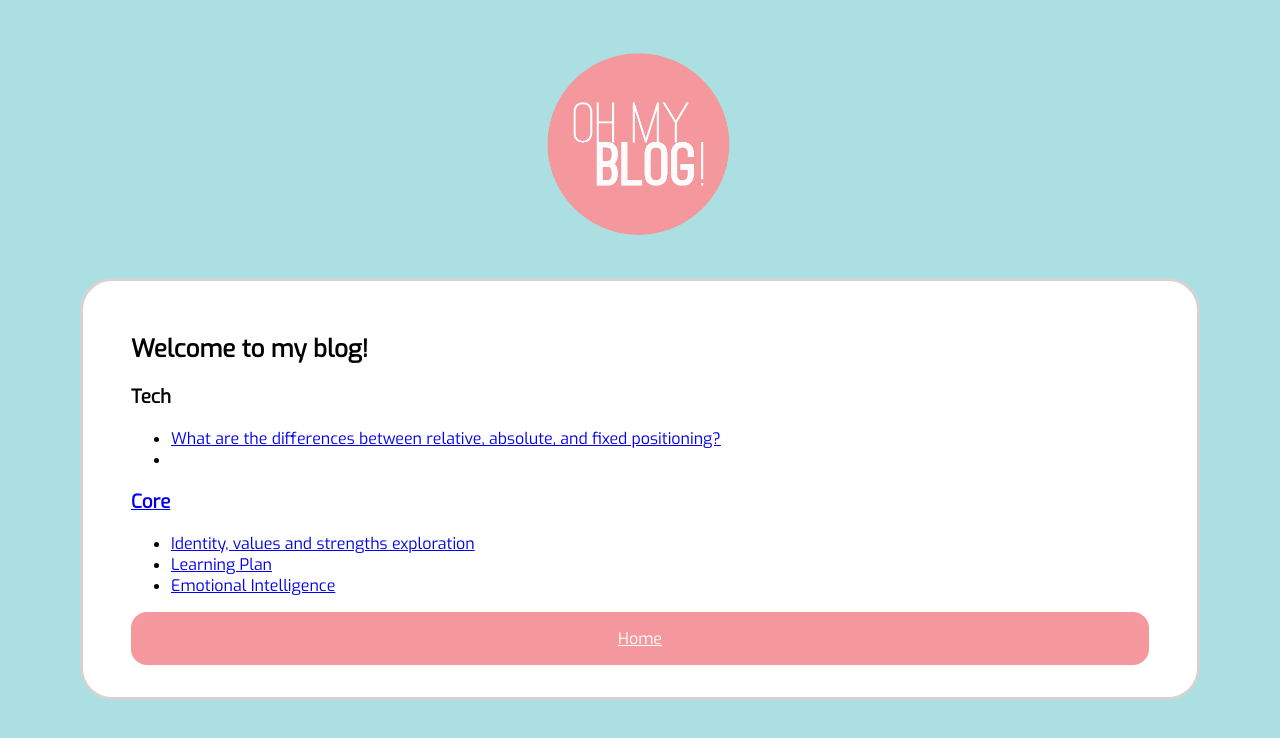
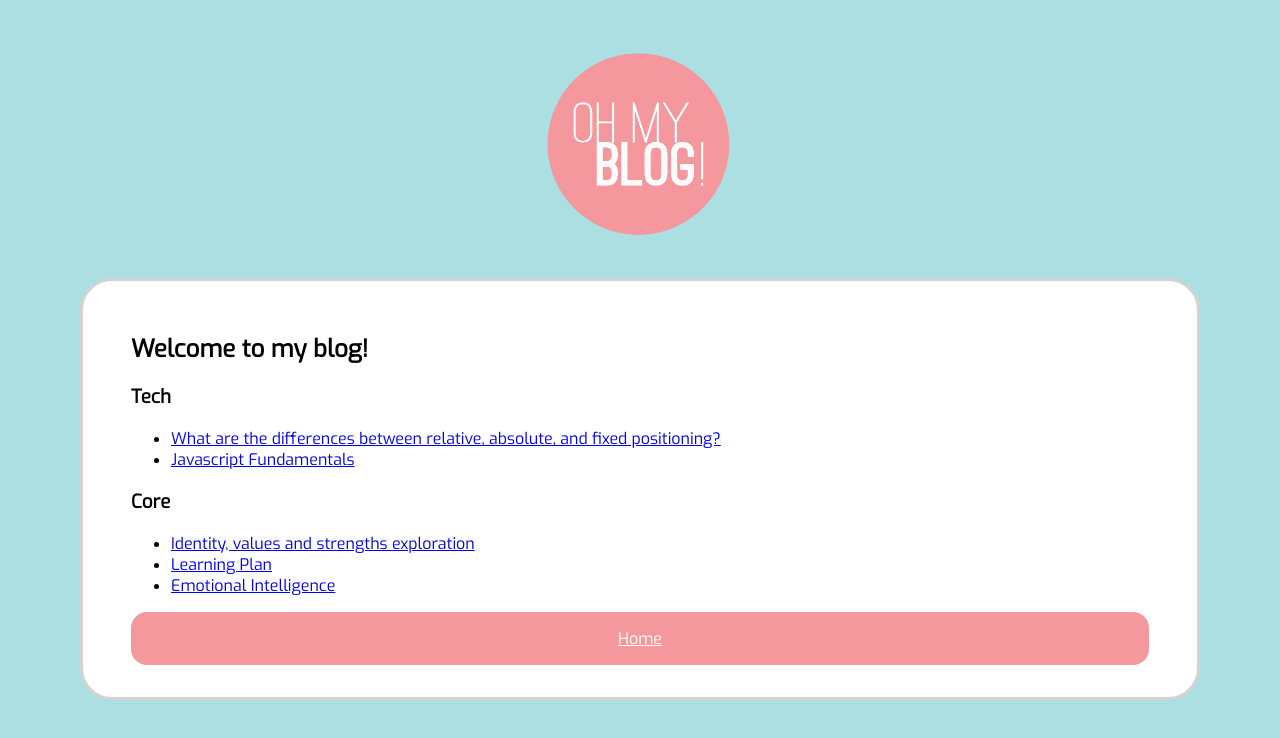
Before and after one commit to jessie-mills-dev/jessie-mills-dev.github.io, a plain HTML site: page blog/te-houtaewa-template.html in a window 1280 px wide. Drawn offline with Linux system fonts and the light colour scheme.

Commit message:
minor link update

```diff
--- a/blog/te-houtaewa-template.html
+++ b/blog/te-houtaewa-template.html
@@ -22,7 +22,7 @@ Welcome to my blog!
  <p>
  <ul>
   <li><a class="blog" href="html-css.html">What are the differences between relative, absolute, and fixed positioning?</a></li>
-  <li><a class="blog" href="javascript-dom.html"></li>
+  <li><a class="blog" href="javascript-dom.html">Javascript Fundamentals</a></li>
 </ul>
 </p>
 <h3>Core</h3>
```
